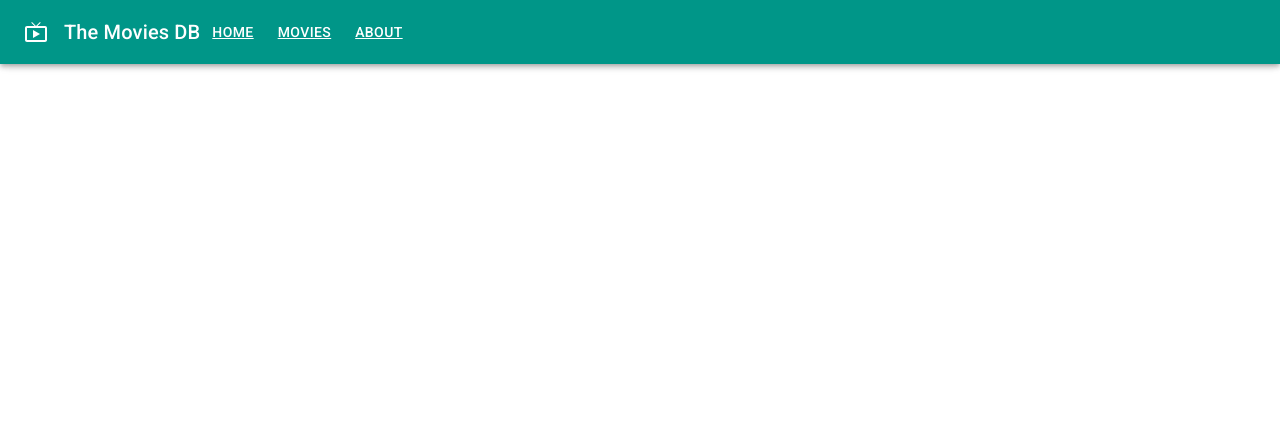
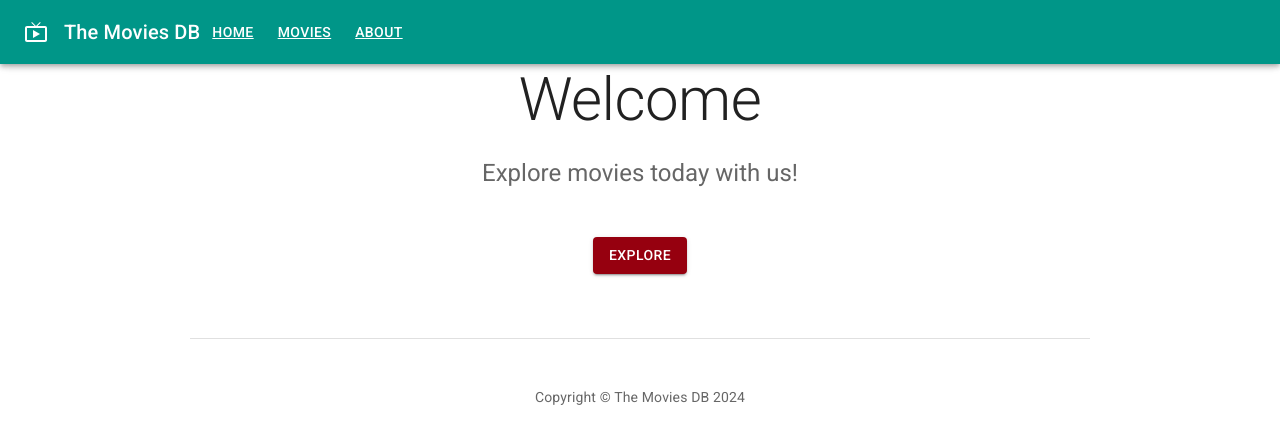
Before and after one commit to RomanMytsu/movies-db, a React (Vite) app: page / in a window 1280 px wide. Shown: the top 444 px of the page. Built offline with nearby package versions, Linux system fonts and the light colour scheme; no server answers.

Commit message:
add home page

```diff
--- /dev/null
+++ b/src/features/Home/Home.tsx
@@ -0,0 +1,62 @@
+import { Box, Button, Container, Stack, Typography } from "@mui/material";
+import { Link as RouterLink } from "react-router-dom";
+
+function Copyright() {
+  return (
+    <Typography variant="body2" color="text.secondary" align="center">
+      Copyright © The Movies DB {new Date().getFullYear()}
+    </Typography>
+  );
+}
+
+export default function Home() {
+  return (
+    <Box sx={{ bgcolor: "background.paper", pt: 8, pb: 8 }}>
+      <Container maxWidth="sm">
+        <Typography
+          component="h1"
+          variant="h2"
+          align="center"
+          color="text.primary"
+          gutterBottom
+        >
+          Welcome
+        </Typography>
+        <Typography
+          variant="h5"
+          align="center"
+          color="text.secondary"
+          paragraph
+        >
+          Explore movies today with us!
+        </Typography>
+        <Stack
+          sx={{ pt: 4 }}
+          direction="row"
+          spacing={2}
+          justifyContent="center"
+        >
+          <Button
+            component={RouterLink}
+            to="/movies"
+            variant="contained"
+            color="secondary"
+          >
+            Explore
+          </Button>
+        </Stack>
+      </Container>
+      <Container
+        maxWidth="md"
+        component="footer"
+        sx={{
+          borderTop: (theme) => `1px solid ${theme.palette.divider}`,
+          mt: 8,
+          py: [3, 6],
+        }}
+      >
+        <Copyright />
+      </Container>
+    </Box>
+  );
+}
--- a/src/main.tsx
+++ b/src/main.tsx
@@ -10,22 +10,31 @@ import App from "./App.tsx";
 import { About } from "./features/About/About.tsx";
 import Movies from "./features/Movies/Movies.tsx";
 import store from "./store";
+import Home from "./features/Home/Home.tsx";
+
+function AppEntrypoint() {
+  return (
+    <Provider store={store}>
+      <App />
+    </Provider>
+  );
+}
 
 const router = createBrowserRouter([
   {
     path: "/",
-    element: (
-      <Provider store={store}>
-        <App />
-      </Provider>
-    ),
+    element: <AppEntrypoint />,
     children: [
       {
-        path: "/movies",
+        path: "/",
+        element: <Home />,
+      },
+      {
+        path: "movies",
         element: <Movies />,
       },
       {
-        path: "/about",
+        path: "about",
         element: <About />,
       },
     ],
```
